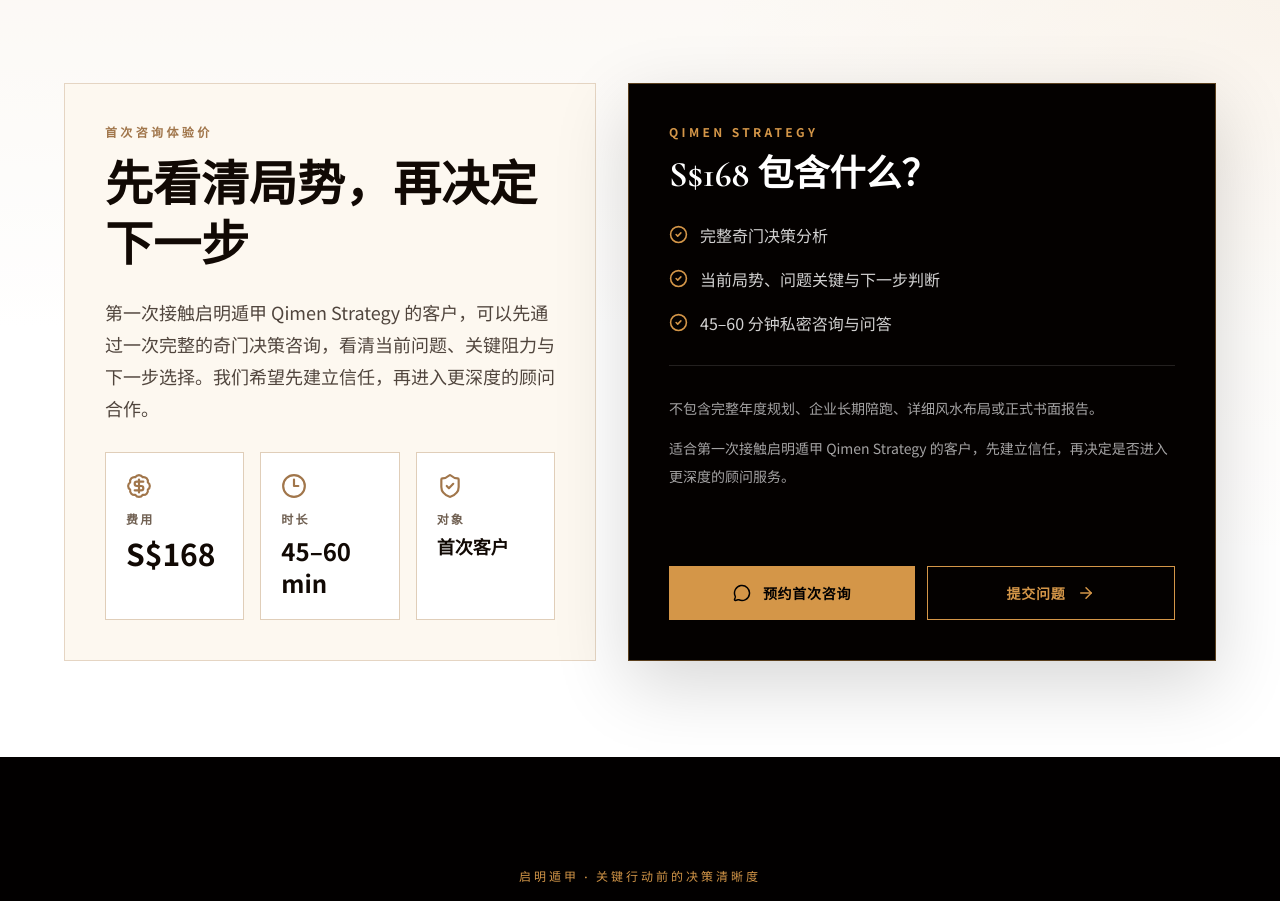
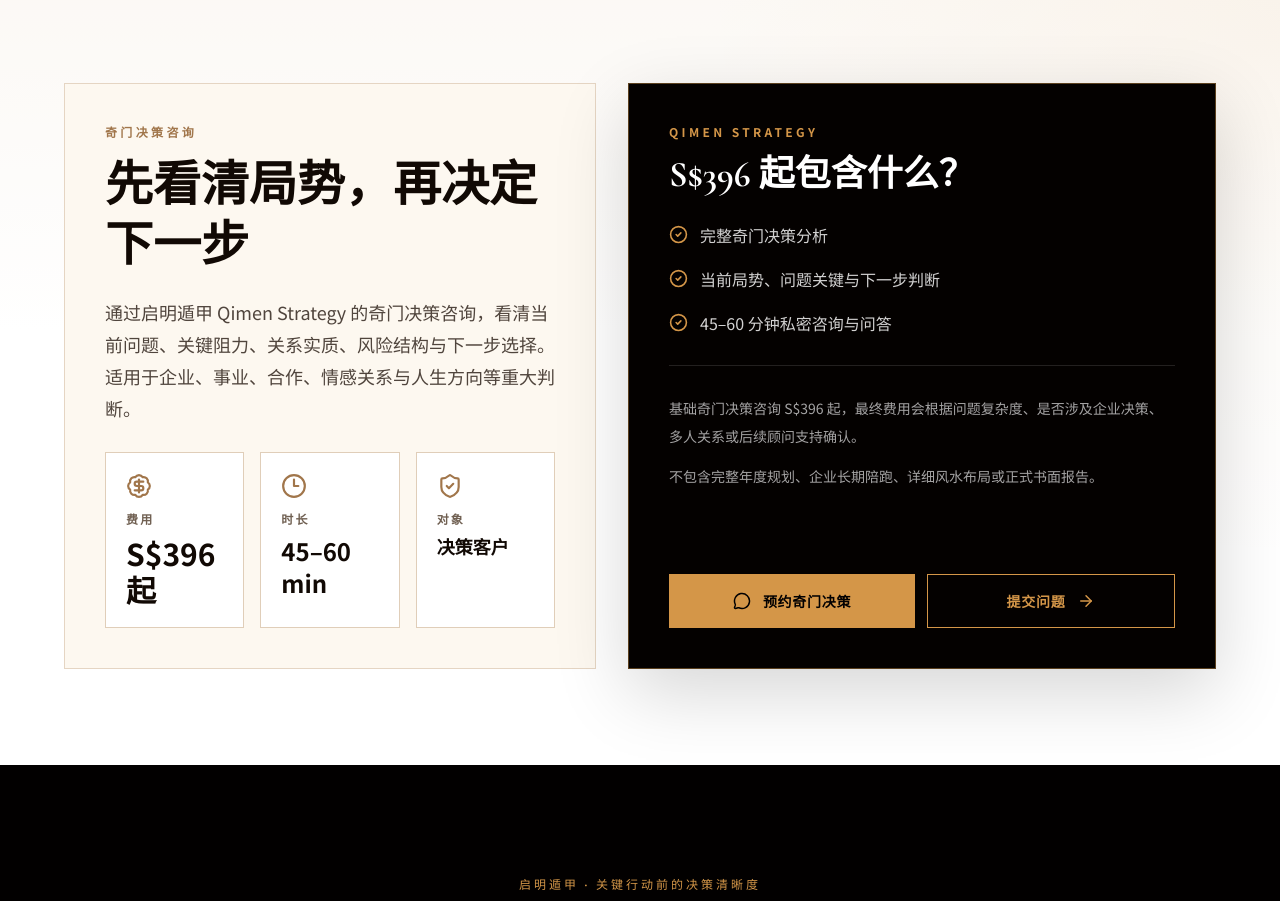
Before and after one commit to BODHIWONG/qmfeng-website, a Next.js app: page / in a window 1280 px wide. Shown: the part 4440-5341 px from the top of the page. Built offline with nearby package versions, Linux system fonts and the light colour scheme.

Commit message:
Update Qimen decision consultation pricing from S168 to S396

```diff
--- a/components/first-time-consultation-section.tsx
+++ b/components/first-time-consultation-section.tsx
@@ -6,7 +6,7 @@ import { useLanguage } from "@/contexts/language-context";
 
 const WA_LINK = [
   "https://wa.me/6589593499",
-  "text=Hello%20Qimen%20Strategy%2C%20I%20would%20like%20to%20book%20the%20first-time%20Qimen%20Strategy%20consultation%20at%20S%24168.",
+  "text=Hello%20Qimen%20Strategy%2C%20I%20would%20like%20to%20book%20a%20Qimen%20Decision%20Consultation%20from%20S%24396.",
 ].join("?");
 
 const includedItems = [
@@ -17,12 +17,12 @@ const includedItems = [
 
 const boundaryItems = [
   {
+    zh: "基础奇门决策咨询 S$396 起，最终费用会根据问题复杂度、是否涉及企业决策、多人关系或后续顾问支持确认。",
+    en: "Qimen Decision Consultation starts from S$396. The final fee depends on the complexity of the issue, whether it involves business decisions, multiple parties or follow-up advisory support.",
+  },
+  {
     zh: "不包含完整年度规划、企业长期陪跑、详细风水布局或正式书面报告。",
     en: "This does not include a full annual plan, long-term business retainer, detailed Feng Shui layout or formal written report.",
-  },
-  {
-    zh: "适合第一次接触启明遁甲 Qimen Strategy 的客户，先建立信任，再决定是否进入更深度的顾问服务。",
-    en: "Designed for first-time Qimen Strategy clients to build trust first before deciding whether to enter deeper advisory work.",
   },
 ];
 
@@ -49,7 +49,7 @@ export default function FirstTimeConsultationSection() {
             className="border border-[oklch(0.88_0.03_70)] bg-[oklch(0.98_0.012_75)] p-7 md:p-10"
           >
             <p className="mb-4 text-xs font-bold uppercase tracking-[0.28em] text-[oklch(0.60_0.08_65)]">
-              {t("首次咨询体验价", "First-Time Consultation Rate")}
+              {t("奇门决策咨询", "Qimen Decision Consultation")}
             </p>
 
             <h2 className="mb-5 text-3xl font-bold leading-tight text-[oklch(0.15_0.02_60)] md:text-5xl" style={{ fontFamily: "var(--font-cormorant), var(--font-noto-serif), serif" }}>
@@ -58,8 +58,8 @@ export default function FirstTimeConsultationSection() {
 
             <p className="mb-7 text-base leading-8 text-[oklch(0.40_0.02_60)] md:text-lg">
               {t(
-                "第一次接触启明遁甲 Qimen Strategy 的客户，可以先通过一次完整的奇门决策咨询，看清当前问题、关键阻力与下一步选择。我们希望先建立信任，再进入更深度的顾问合作。",
-                "For first-time Qimen Strategy clients, this session provides a complete consultation to clarify the current issue, key obstacles and next practical step. We believe trust should be built first before deeper advisory work."
+                "通过启明遁甲 Qimen Strategy 的奇门决策咨询，看清当前问题、关键阻力、关系实质、风险结构与下一步选择。适用于企业、事业、合作、情感关系与人生方向等重大判断。",
+                "Through Qimen Strategy consultation, clarify the current issue, key obstacles, relationship dynamics, risk structure and next practical step. Suitable for major decisions involving business, career, partnership, relationships and life direction."
               )}
             </p>
 
@@ -67,7 +67,7 @@ export default function FirstTimeConsultationSection() {
               <div className="border border-[oklch(0.86_0.035_70)] bg-white p-5">
                 <BadgeDollarSign className="mb-3 text-[oklch(0.60_0.08_65)]" size={26} />
                 <p className="text-xs font-bold uppercase tracking-[0.18em] text-[oklch(0.50_0.03_60)]">{t("费用", "Rate")}</p>
-                <p className="mt-2 text-3xl font-bold text-[oklch(0.15_0.02_60)]">S$168</p>
+                <p className="mt-2 text-3xl font-bold text-[oklch(0.15_0.02_60)]">S$396 起</p>
               </div>
 
               <div className="border border-[oklch(0.86_0.035_70)] bg-white p-5">
@@ -79,7 +79,7 @@ export default function FirstTimeConsultationSection() {
               <div className="border border-[oklch(0.86_0.035_70)] bg-white p-5">
                 <ShieldCheck className="mb-3 text-[oklch(0.60_0.08_65)]" size={26} />
                 <p className="text-xs font-bold uppercase tracking-[0.18em] text-[oklch(0.50_0.03_60)]">{t("对象", "For")}</p>
-                <p className="mt-2 text-lg font-bold leading-tight text-[oklch(0.15_0.02_60)]">{t("首次客户", "First-Time Clients")}</p>
+                <p className="mt-2 text-lg font-bold leading-tight text-[oklch(0.15_0.02_60)]">{t("决策客户", "Decision Clients")}</p>
               </div>
             </div>
           </motion.div>
@@ -94,7 +94,7 @@ export default function FirstTimeConsultationSection() {
             <div>
               <p className="mb-3 text-xs font-bold uppercase tracking-[0.28em] text-[oklch(0.72_0.12_70)]">QIMEN STRATEGY</p>
               <h3 className="mb-6 text-2xl font-bold leading-tight text-white md:text-4xl" style={{ fontFamily: "var(--font-cormorant), var(--font-noto-serif), serif" }}>
-                {t("S$168 包含什么？", "What is included in S$168?")}
+                {t("S$396 起包含什么？", "What does From S$396 include?")}
               </h3>
 
               <div className="space-y-4">
@@ -118,7 +118,7 @@ export default function FirstTimeConsultationSection() {
             <div className="mt-8 flex flex-col gap-3 sm:flex-row">
               <a href={WA_LINK} target="_blank" rel="noopener noreferrer" className="inline-flex flex-1 items-center justify-center gap-3 bg-[oklch(0.72_0.12_70)] px-6 py-4 text-sm font-bold uppercase tracking-wider text-[oklch(0.06_0.02_60)] transition hover:scale-[1.01]">
                 <MessageCircle size={18} />
-                {t("预约首次咨询", "Book First-Time Session")}
+                {t("预约奇门决策", "Book Qimen Decision")}
               </a>
 
               <a href="#enquiry" className="inline-flex flex-1 items-center justify-center gap-3 border border-[oklch(0.72_0.12_70)] px-6 py-4 text-sm font-bold uppercase tracking-wider text-[oklch(0.72_0.12_70)] transition hover:bg-[oklch(0.72_0.12_70)] hover:text-[oklch(0.06_0.02_60)]">
```
